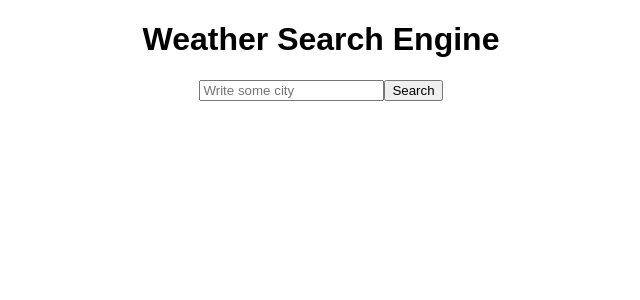
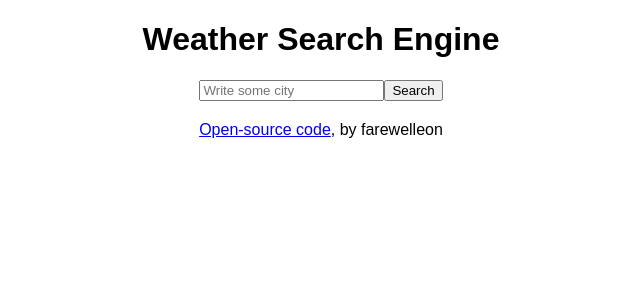
Before and after one commit to farewelleon/weather-app-react, a React (Create React App) app: page / in a window 1280 px wide. Shown: the top 300 px of the page, without its empty margins (319-959 px from the left). Built offline with nearby package versions, Linux system fonts and the light colour scheme.

Commit message:
added link at github open-source

```diff
--- a/src/App.js
+++ b/src/App.js
@@ -7,6 +7,7 @@
     <div className="App">
       <h1>Weather Search Engine</h1>
       <Search />
+      <p><a href="https://github.com/farewelleon/weather-app-react" target="_blank">Open-source code</a>, by farewelleon</p>
     </div>
   );
 }
```
